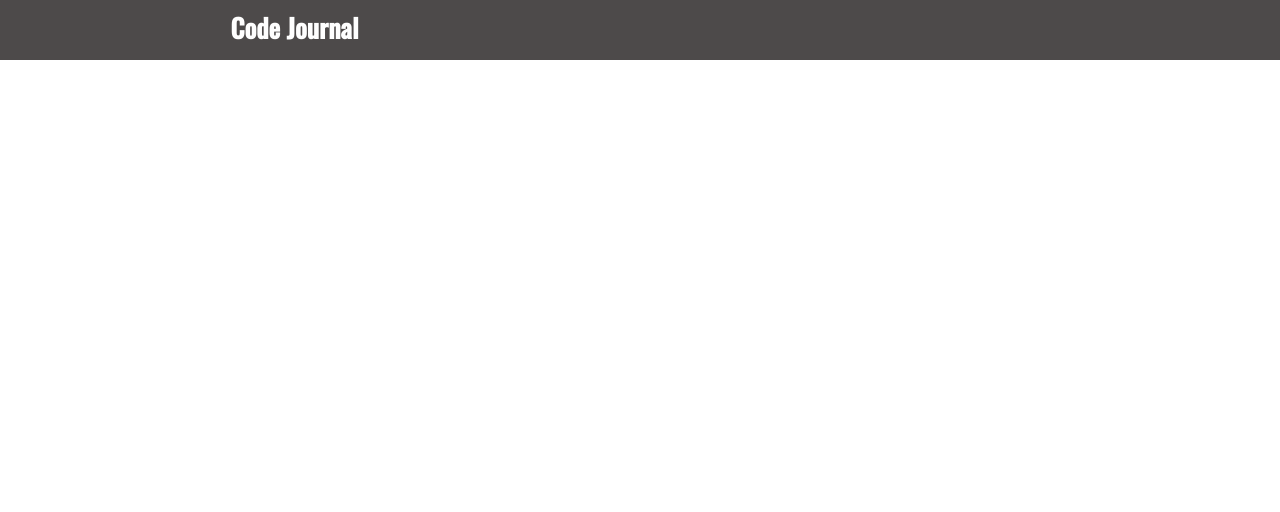
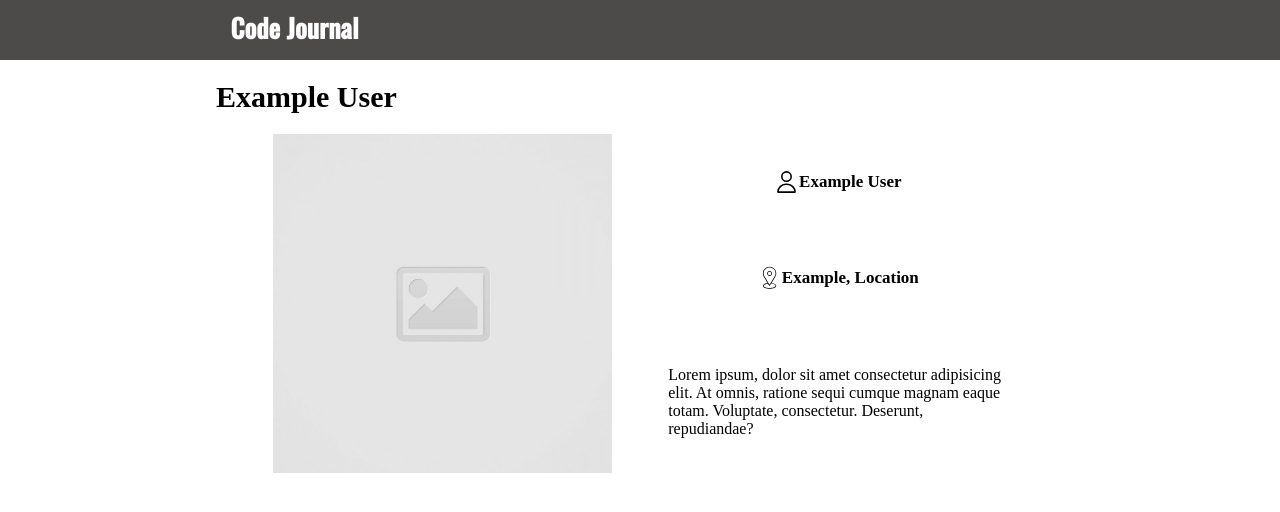
Before and after one commit to keivanmojmali/code-journal, a website: page index.html in a window 1280 px wide. Drawn offline with nearby package versions, Linux system fonts and the light colour scheme.

Commit message:
swapping check complete - moving onto other swapping items

```diff
--- a/css/styles.css
+++ b/css/styles.css
@@ -52,7 +52,7 @@ input {
 }
 
 .header {
-  font-size: 20px;
+  font-size: 30px;
 }
 
 .margin-twenty {
@@ -79,12 +79,47 @@ input {
   justify-content: flex-end;
 }
 
+
+.hide {
+  display: none;
+}
+
+.side-by-side {
+  display: flex;
+}
+
+.profile-heading {
+  font-size: 17px;
+}
+
+.icon {
+  width: 25px;
+}
+
+.align-self-center {
+  align-self: center;
+}
+
+.margin-auto {
+  margin: auto;
+}
+.margin-five {
+  margin: 5px;
+}
+
 @media only screen and (min-width: 660px) {
   .col-half {
     width: 40%;
   }
+  .margin-660 {
+    margin: 20px;
+  }
+
+.margin-auto {
+  margin: none;
+}
+.margin-five {
+  margin: 0px;
 }
 
-.hide {
-  display: none;
 }
--- a/index.html
+++ b/index.html
@@ -20,7 +20,9 @@
         <h1 class="center-align">Code Journal</h1>
       </header>
       <main>
-        <div id="editProfile" data-view="edit-profile" class="hidden">
+
+
+        <div id="edit-profile" data-view="edit-profile" class="hidden">
           <form class="flex-center" action="" method="GET" id="userForm">
             <div class="container">
               <div class="col-full margin-twenty">
@@ -49,6 +51,41 @@
             </div>
           </form>
         </div>
+
+
+        <div data-view="profile" id="profile">
+          <div class="flex-center">
+            <div class="container">
+              <div class="col-full">
+                <h1 id="userHeader" class="header">Example User</h1>
+              </div>
+              <div class="col-half">
+                <img  src="./images/placeholder-image-square.jpg" alt="User Profile Photo" class="full-width" id="userPhoto">
+              </div>
+              <div class="col-half flex-column">
+                <div class="side-by-side margin-auto">
+                  <img class="icon margin-660 margin-five" src="./images/user-icon.svg" alt="User Icon">
+                  <h2 class="profile-heading align-self-center" id="userSmall">Example User</h2>
+                </div>
+                <div class="side-by-side margin-auto">
+                <img class="icon margin-twenty margin-660 margin-five" src="./images/location-icon.svg" alt="User Location Icone">
+                <h2 id="userLocation" class="profile-heading align-self-center">Example, Location</h2>
+                </div>
+                <div class="margin-auto">
+                  <p id="profileBio"> Lorem ipsum, dolor sit amet consectetur adipisicing elit. At omnis, ratione sequi cumque magnam eaque totam. Voluptate, consectetur. Deserunt, repudiandae?</p>
+                </div>
+              </div>
+            </div>
+          </div>
+
+        </div>
+
+
+
+
+
+
+
       </main>
       <script src="js/data.js"></script>
       <script src="js/main.js"></script>
--- a/js/data.js
+++ b/js/data.js
@@ -12,6 +12,11 @@ var data = {
   entries: []
 };
 
+var $userHeader = document.querySelector('#userHeader');
+var $userPic = document.querySelector('#userPhoto');
+var $userSmall = document.querySelector('#userSmall');
+var $userLocation = document.querySelector('#userLocation');
+var $userBio = document.querySelector('#profileBio');
 var userEntries = {};
 var $savedProfiles = localStorage.getItem('user-profile');
 userEntries = JSON.parse($savedProfiles)
@@ -21,3 +26,12 @@ window.addEventListener('beforeunload', function (e) {
   localStorage.setItem('user-profile', $profiles);
 
 });
+
+function profile(user) {
+      $userHeader.textContent = user.username;
+      $userPic.src = user.url;
+      $userSmall.textContent = user.fullName;
+      $userLocation.textContent = user.location;
+      $userBio.textContent = user.bio;
+
+    }
--- a/js/main.js
+++ b/js/main.js
@@ -1,6 +1,8 @@
 var $avatarUrl = document.querySelector('#url');
 var $imgPlace = document.querySelector('#placeholder');
 var $contact = document.querySelector('#userForm');
+var $allDivs = document.querySelectorAll('div');
+var $dataView = document.querySelectorAll('[data-view]');
 
 
 $avatarUrl.addEventListener('input', function (e) {
@@ -22,3 +24,15 @@ document.addEventListener('submit', function (e) {
   $imgPlace.src = './images/placeholder-image-square.jpg';
 
 });
+
+
+function dataView(string) {
+  for(var i = 0; i < $dataView.length; i++) {
+    if($dataView[i].id !== string) {
+      $dataView[i].className = 'hidden';
+  } else {
+      $dataView[i].className = '';
+  }
+  data.view = name;
+}
+}
```
Also changed, not shown: images/location-icon.svg (added), images/user-icon.svg (added).
